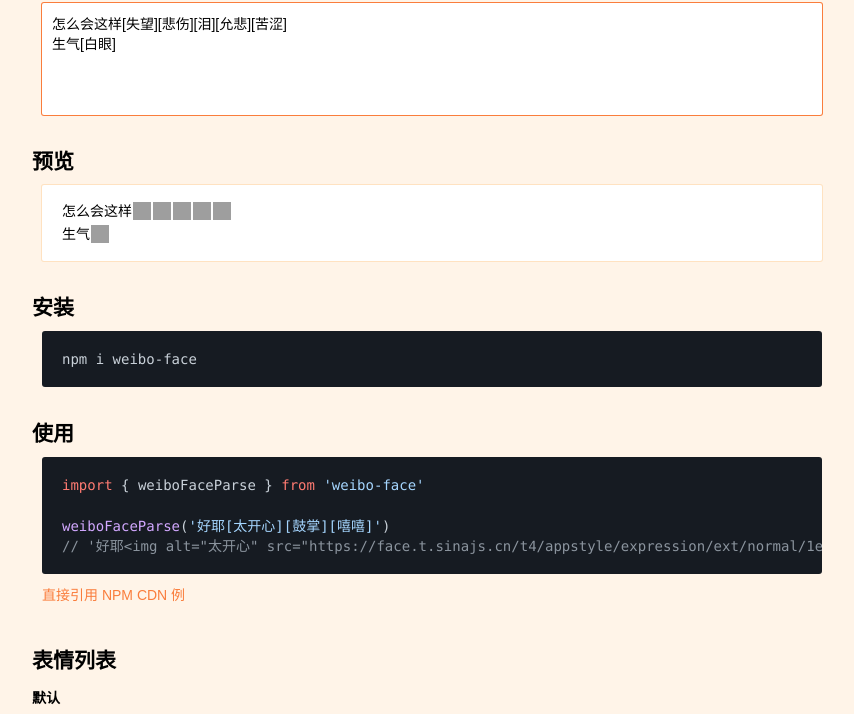
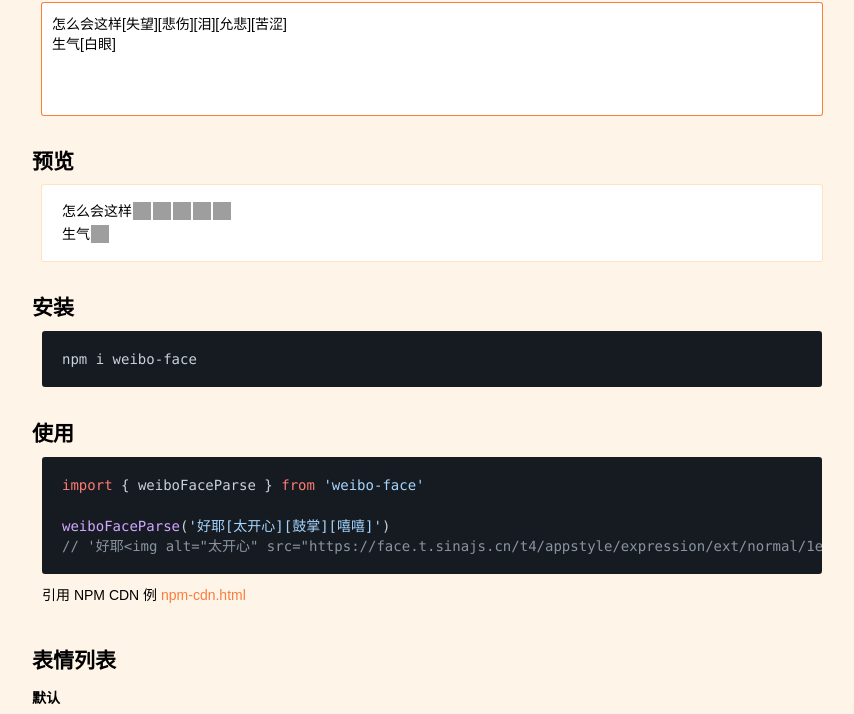
Before and after one commit to itorr/weibo-face, a website: page html/index.html in a window 1280 px wide. Shown: the part 77-791 px from the top of the page, without its empty margins (208-1062 px from the left). Drawn offline with nearby package versions, Linux system fonts and the light colour scheme; files that its build step writes are made by us from their sources; grey boxes are pictures that could not be loaded.

Commit message:
引用 NPM CDN 例 fix

```diff
--- a/html/index.html
+++ b/html/index.html
@@ -34,7 +34,8 @@
             <pre><span class="pl-k">import</span> <span class="pl-kos">{</span> <span class="pl-s1">weiboFaceParse</span> <span class="pl-kos">}</span> <span class="pl-k">from</span> <span class="pl-s">'weibo-face'</span><br><br><span class="pl-en">weiboFaceParse</span><span class="pl-kos">(</span><span class="pl-s">'好耶[太开心][鼓掌][嘻嘻]'</span><span class="pl-kos">)</span><br><span class="pl-c">// '好耶&lt;img alt="太开心" src="https://face.t.sinajs.cn/t4/appstyle/expression/ext/normal/1e/2018new_taikaixin_org.png"&gt;&lt;img alt="鼓掌" src="https://face.t.sinajs.cn/t4/appstyle/expression/ext/normal/6e/2018new_guzhang_thumb.png"&gt;&lt;img alt="嘻嘻" src="https://face.t.sinajs.cn/t4/appstyle/expression/ext/normal/33/2018new_xixi_thumb.png"&gt;'</span></pre>
         </div>
         <p>
-            <a href="test.html">直接引用 NPM CDN 例</a>
+            引用 NPM CDN 例
+            <a href="npm-cdn.html">npm-cdn.html</a>
         </p>
     </article>
     <article>
```
Also changed, not shown: html/npm-cdn.html (renamed from html/test.html, +5 -6 lines), README.md.
